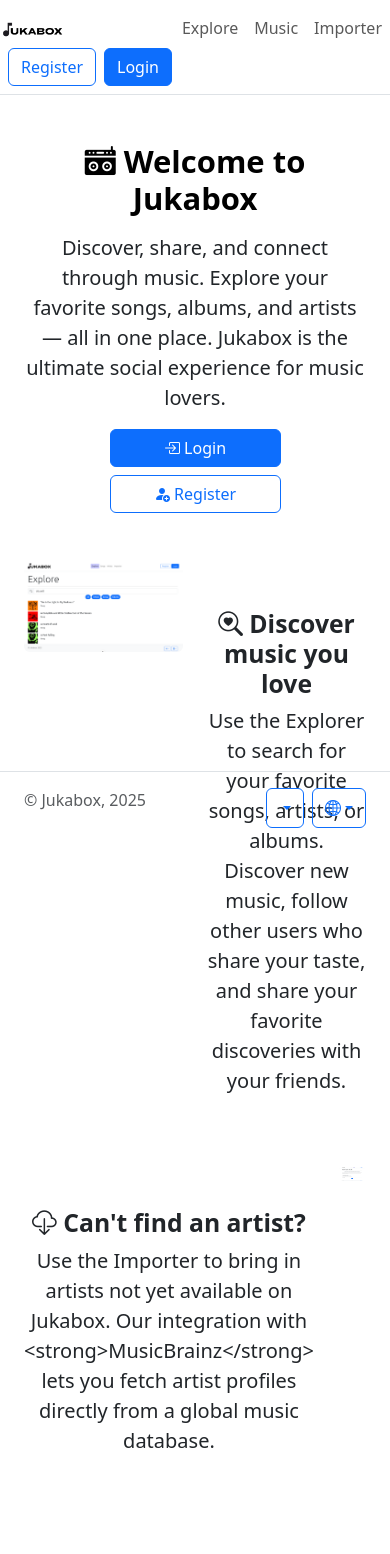
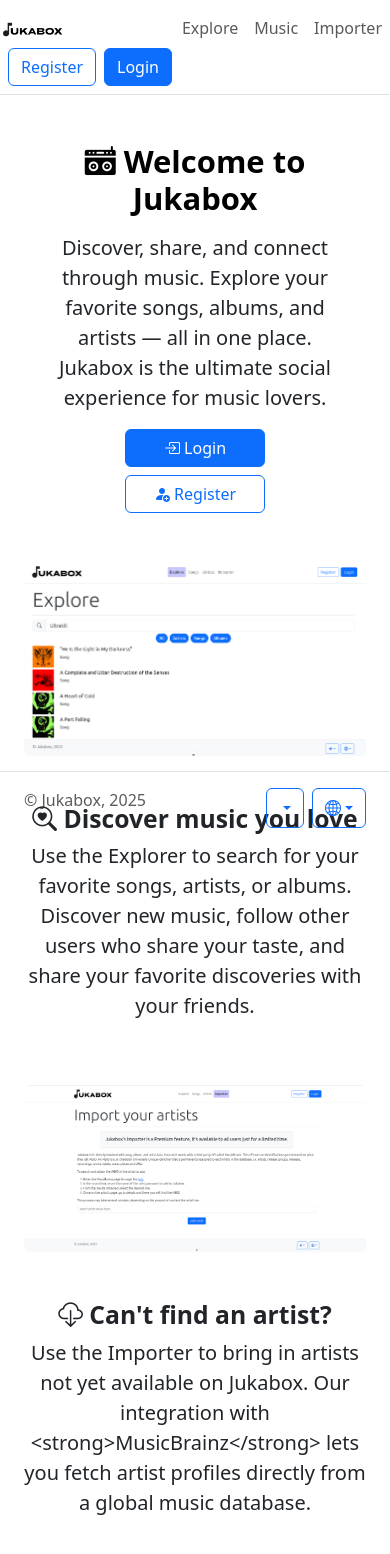
Before and after one commit to Chugani05-JesusLugo2002/Jukabox, a Vue app in the folder src/frontend/: page /home in a window 390 px wide. Shown: the top 1554 px of the page. Built offline with nearby package versions, Linux system fonts and the light colour scheme; no server answers.

Commit message:
HomeView responsive

```diff
--- a/src/frontend/src/views/HomeView.vue
+++ b/src/frontend/src/views/HomeView.vue
@@ -7,7 +7,7 @@
 <template>
   <div class="container">
     <div class="row mt-5 justify-content-center">
-      <div class="col-md-8 text-center">
+      <div class="col-10 text-center">
         <h1 class="display-5 fw-bold text-body-emphasis mb-3">
           <i class="bi bi-boombox-fill"></i> {{ $t('home-page.tag1') }}
         </h1>
@@ -38,10 +38,10 @@
     </div> -->
 
     <div class="row mt-5">
-      <div class="col">
+      <div class="col-md-6">
         <img src="/imgs/explorer.png" class="img-fluid rounded" alt="Explorer example" />
       </div>
-      <div class="col text-center align-items-center mt-5">
+      <div class="col-md-6 text-center d-flex flex-column justify-content-center mt-5">
         <h2 class="fw-bold"><i class="bi bi-search-heart"></i> {{ $t('home-page.tag2') }}</h2>
         <p class="lead">
           {{ $t('home-page.text2') }}
@@ -50,13 +50,13 @@
     </div>
 
     <div class="row mt-5">
-      <div class="col text-center align-items-center mt-5">
+      <div class="col-md-6 text-center d-flex flex-column justify-content-center order-2 order-md-1 mt-5">
         <h2 class="fw-bold"><i class="bi bi-cloud-download"></i> {{ $t('home-page.tag3') }}</h2>
         <p class="lead">
           {{ $t('home-page.text3') }}
         </p>
       </div>
-      <div class="col">
+      <div class="col-md-6 order-1">
         <img src="/imgs/importer.png" class="img-fluid rounded" alt="Importer example" />
       </div>
     </div>
```
